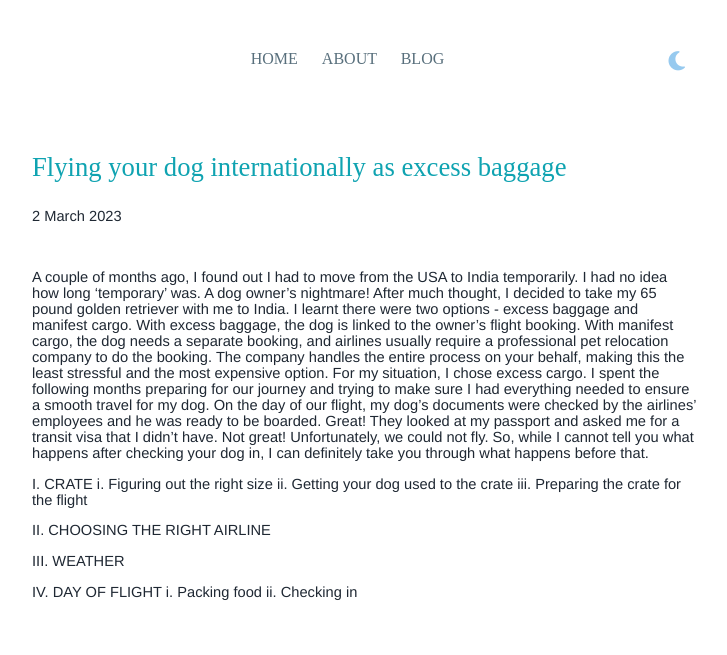
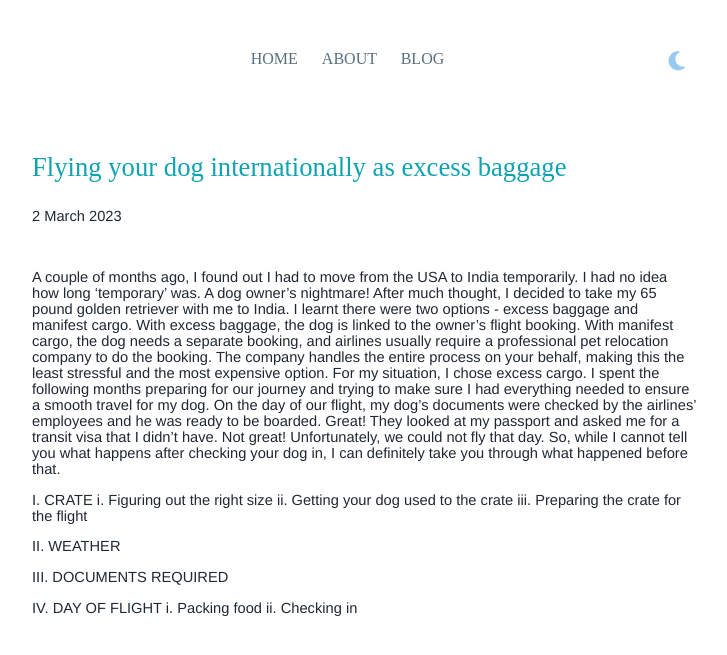
Before and after one commit to vaishnavisen/vaishnavisen.github.io, a Jekyll site: the page built from _posts/2023-03-02-flying-dog-internationally.md, in a window 1280 px wide. Shown: the top 655 px of the page, without its empty margins (276-1003 px from the left). Built offline with Jekyll 4.4.1, drawn with Linux system fonts in a browser that asks for light colours; nearby versions of some CDN libraries.

Commit message:
Fix grammar

```diff
--- a/_posts/2023-03-02-flying-dog-internationally.md
+++ b/_posts/2023-03-02-flying-dog-internationally.md
@@ -4,16 +4,16 @@ author: Vaishnavi
 title: Flying your dog internationally as excess baggage
 ---
 
-A couple of months ago, I found out I had to move from the USA to India temporarily. I had no idea how long 'temporary' was. A dog owner's nightmare! After much thought, I decided to take my 65 pound golden retriever with me to India. I learnt there were two options - excess baggage and manifest cargo. With excess baggage, the dog is linked to the owner's flight booking. With manifest cargo, the dog needs a separate booking, and airlines usually require a professional pet relocation company to do the booking. The company handles the entire process on your behalf, making this the least stressful and the most expensive option. For my situation, I chose excess cargo. I spent the following months preparing for our journey and trying to make sure I had everything needed to ensure a smooth travel for my dog. On the day of our flight, my dog's documents were checked by the airlines' employees and he was ready to be boarded. Great! They looked at my passport and asked me for a transit visa that I didn't have. Not great! Unfortunately, we could not fly. So, while I cannot tell you what happens after checking your dog in, I can definitely take you through what happens before that.
+A couple of months ago, I found out I had to move from the USA to India temporarily. I had no idea how long 'temporary' was. A dog owner's nightmare! After much thought, I decided to take my 65 pound golden retriever with me to India. I learnt there were two options - excess baggage and manifest cargo. With excess baggage, the dog is linked to the owner's flight booking. With manifest cargo, the dog needs a separate booking, and airlines usually require a professional pet relocation company to do the booking. The company handles the entire process on your behalf, making this the least stressful and the most expensive option. For my situation, I chose excess cargo. I spent the following months preparing for our journey and trying to make sure I had everything needed to ensure a smooth travel for my dog. On the day of our flight, my dog's documents were checked by the airlines' employees and he was ready to be boarded. Great! They looked at my passport and asked me for a transit visa that I didn't have. Not great! Unfortunately, we could not fly that day. So, while I cannot tell you what happens after checking your dog in, I can definitely take you through what happened before that.
 
 I. CRATE
  i. Figuring out the right size
  ii. Getting your dog used to the crate
  iii. Preparing the crate for the flight
 
-II. CHOOSING THE RIGHT AIRLINE
+II. WEATHER
 
-III. WEATHER
+III. DOCUMENTS REQUIRED
 
 IV. DAY OF FLIGHT
  i. Packing food
```
